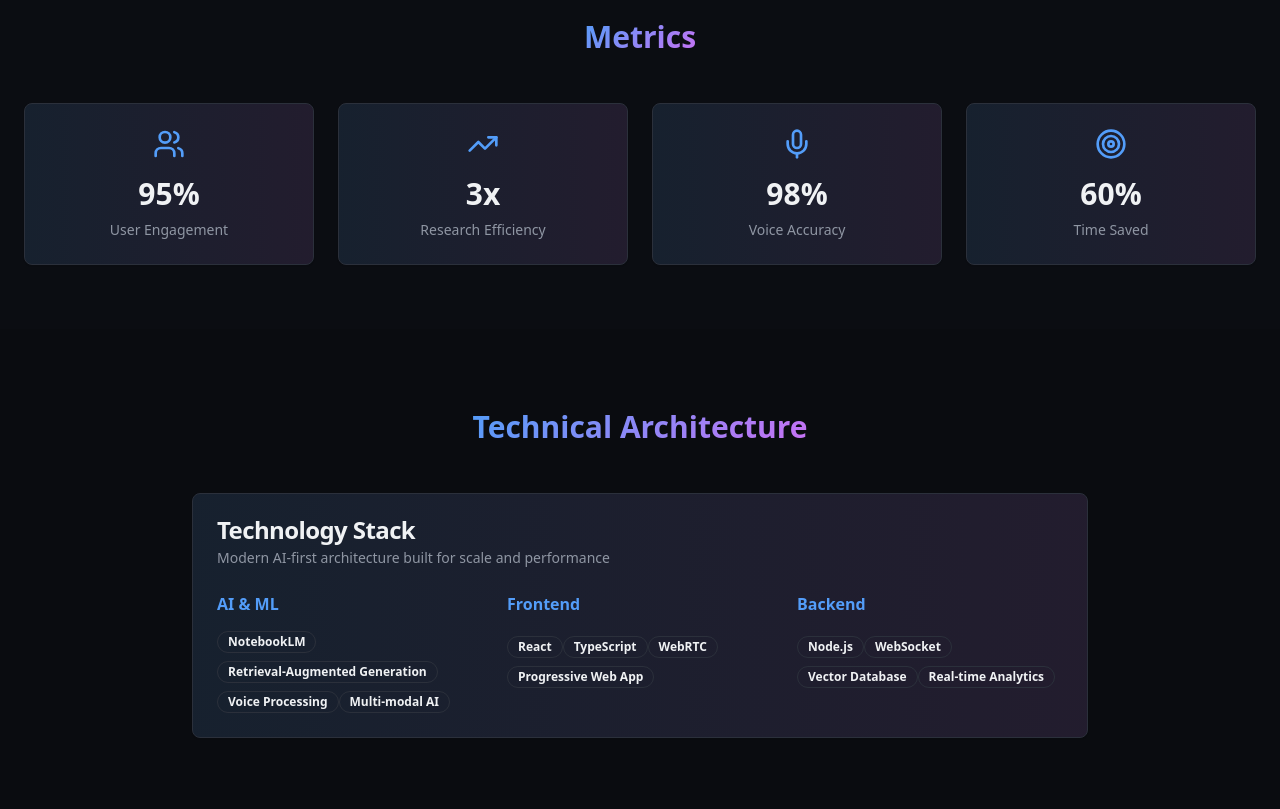
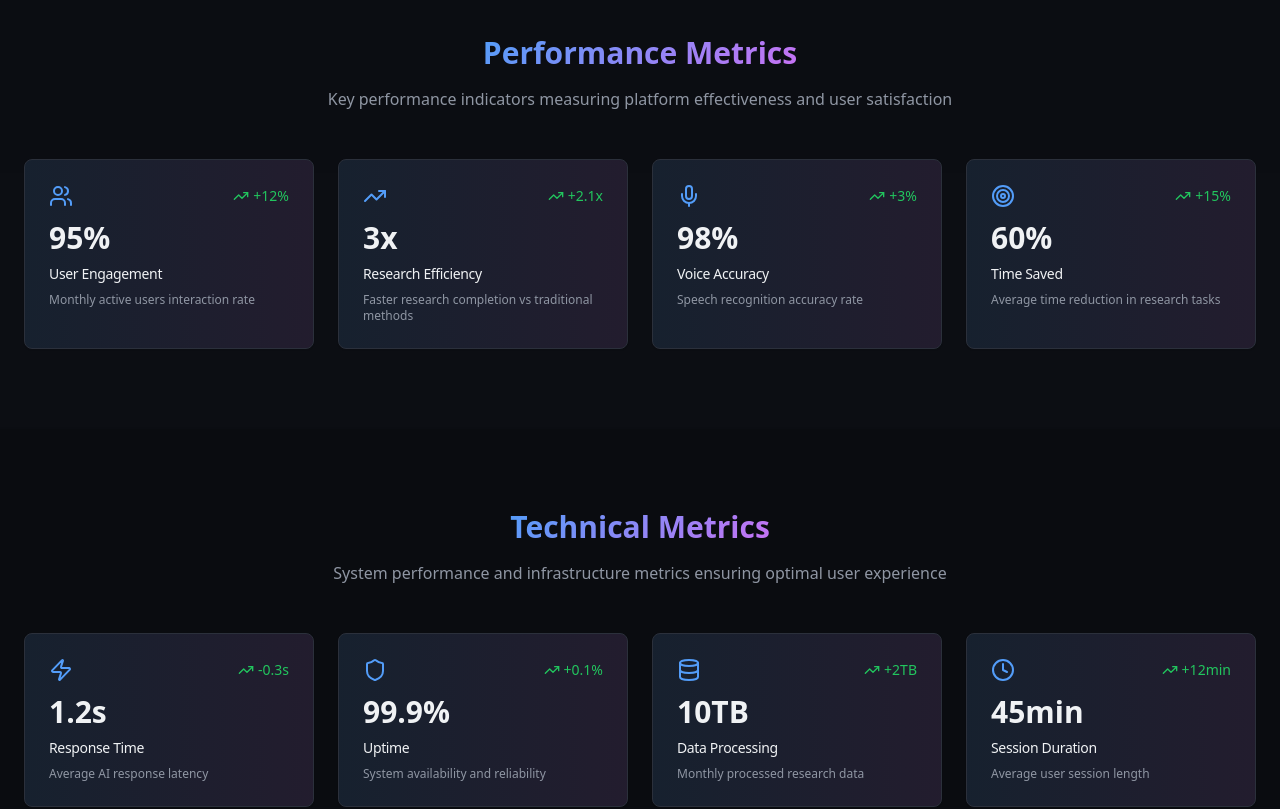
Before and after one commit to ziziyoung/voice-research-ai, a React (Vite) app: page /voice-research-assistant in a window 1280 px wide. Shown: the part 4400-5209 px from the top of the page. Built offline with nearby package versions, Linux system fonts and the light colour scheme.

Commit message:
Add metrics module

```diff
--- /dev/null
+++ b/src/components/MetricsModule.tsx
@@ -0,0 +1,97 @@
+import { Card, CardContent, CardDescription, CardHeader, CardTitle } from "@/components/ui/card";
+import { Badge } from "@/components/ui/badge";
+import { TrendingUp, TrendingDown, Minus, LucideIcon } from "lucide-react";
+
+interface MetricItem {
+  label: string;
+  value: string;
+  change?: string;
+  trend?: 'up' | 'down' | 'neutral';
+  icon: LucideIcon;
+  description?: string;
+}
+
+interface MetricsModuleProps {
+  title: string;
+  description?: string;
+  metrics: MetricItem[];
+  className?: string;
+}
+
+const MetricsModule = ({ title, description, metrics, className = "" }: MetricsModuleProps) => {
+  const getTrendIcon = (trend?: 'up' | 'down' | 'neutral') => {
+    switch (trend) {
+      case 'up':
+        return <TrendingUp className="w-4 h-4 text-green-500" />;
+      case 'down':
+        return <TrendingDown className="w-4 h-4 text-red-500" />;
+      case 'neutral':
+        return <Minus className="w-4 h-4 text-muted-foreground" />;
+      default:
+        return null;
+    }
+  };
+
+  const getTrendColor = (trend?: 'up' | 'down' | 'neutral') => {
+    switch (trend) {
+      case 'up':
+        return 'text-green-500';
+      case 'down':
+        return 'text-red-500';
+      case 'neutral':
+        return 'text-muted-foreground';
+      default:
+        return 'text-muted-foreground';
+    }
+  };
+
+  return (
+    <section className={`py-20 ${className}`}>
+      <div className="container mx-auto px-6">
+        <div className="text-center mb-12">
+          <h2 className="text-3xl font-bold mb-4">
+            <span className="gradient-text">{title}</span>
+          </h2>
+          {description && (
+            <p className="text-muted-foreground max-w-2xl mx-auto">{description}</p>
+          )}
+        </div>
+
+        <div className="grid md:grid-cols-2 lg:grid-cols-4 gap-6">
+          {metrics.map((metric, index) => (
+            <Card key={index} className="tech-card">
+              <CardHeader className="pb-3">
+                <div className="flex items-center justify-between">
+                  <metric.icon className="w-6 h-6 text-primary" />
+                  {metric.trend && (
+                    <div className="flex items-center gap-1">
+                      {getTrendIcon(metric.trend)}
+                      {metric.change && (
+                        <span className={`text-sm font-medium ${getTrendColor(metric.trend)}`}>
+                          {metric.change}
+                        </span>
+                      )}
+                    </div>
+                  )}
+                </div>
+              </CardHeader>
+              <CardContent className="pt-0">
+                <div className="space-y-2">
+                  <div className="text-3xl font-bold">{metric.value}</div>
+                  <CardTitle className="text-sm font-medium">{metric.label}</CardTitle>
+                  {metric.description && (
+                    <CardDescription className="text-xs">
+                      {metric.description}
+                    </CardDescription>
+                  )}
+                </div>
+              </CardContent>
+            </Card>
+          ))}
+        </div>
+      </div>
+    </section>
+  );
+};
+
+export default MetricsModule;
--- a/src/pages/VoiceResearchAssistant.tsx
+++ b/src/pages/VoiceResearchAssistant.tsx
@@ -1,14 +1,78 @@
-import { ArrowLeft, Smartphone, Monitor, Users, Target, Calendar, TrendingUp, Mic, MessageSquare, FileText, BarChart3 } from "lucide-react";
+import { ArrowLeft, Smartphone, Monitor, Users, Target, Calendar, TrendingUp, Mic, MessageSquare, FileText, BarChart3, Clock, Zap, Shield, Database } from "lucide-react";
 import { Link } from "react-router-dom";
 import { Card, CardContent, CardDescription, CardHeader, CardTitle } from "@/components/ui/card";
 import { Badge } from "@/components/ui/badge";
+import MetricsModule from "@/components/MetricsModule";
 
 const VoiceResearchAssistant = () => {
-  const metrics = [
-    { label: "User Engagement", value: "95%", icon: Users },
-    { label: "Research Efficiency", value: "3x", icon: TrendingUp },
-    { label: "Voice Accuracy", value: "98%", icon: Mic },
-    { label: "Time Saved", value: "60%", icon: Target }
+  const performanceMetrics = [
+    {
+      label: "User Engagement",
+      value: "95%",
+      change: "+12%",
+      trend: "up" as const,
+      icon: Users,
+      description: "Monthly active users interaction rate"
+    },
+    {
+      label: "Research Efficiency",
+      value: "3x",
+      change: "+2.1x",
+      trend: "up" as const,
+      icon: TrendingUp,
+      description: "Faster research completion vs traditional methods"
+    },
+    {
+      label: "Voice Accuracy",
+      value: "98%",
+      change: "+3%",
+      trend: "up" as const,
+      icon: Mic,
+      description: "Speech recognition accuracy rate"
+    },
+    {
+      label: "Time Saved",
+      value: "60%",
+      change: "+15%",
+      trend: "up" as const,
+      icon: Target,
+      description: "Average time reduction in research tasks"
+    }
+  ];
+
+  const technicalMetrics = [
+    {
+      label: "Response Time",
+      value: "1.2s",
+      change: "-0.3s",
+      trend: "up" as const,
+      icon: Zap,
+      description: "Average AI response latency"
+    },
+    {
+      label: "Uptime",
+      value: "99.9%",
+      change: "+0.1%",
+      trend: "up" as const,
+      icon: Shield,
+      description: "System availability and reliability"
+    },
+    {
+      label: "Data Processing",
+      value: "10TB",
+      change: "+2TB",
+      trend: "up" as const,
+      icon: Database,
+      description: "Monthly processed research data"
+    },
+    {
+      label: "Session Duration",
+      value: "45min",
+      change: "+12min",
+      trend: "up" as const,
+      icon: Clock,
+      description: "Average user session length"
+    }
   ];
 
   const features = [
@@ -250,25 +314,21 @@ const VoiceResearchAssistant = () => {
       </section>
 
 
-      {/* Key Metrics */}
-      <section className="py-16 bg-card/30">
-        <div className="container mx-auto px-6">
-          <h2 className="text-3xl font-bold text-center mb-12">
-            <span className="gradient-text">Metrics</span>
-          </h2>
-          <div className="grid md:grid-cols-4 gap-6">
-            {metrics.map((metric, index) => (
-              <Card key={index} className="tech-card text-center">
-                <CardContent className="pt-6">
-                  <metric.icon className="w-8 h-8 mx-auto mb-4 text-primary" />
-                  <div className="text-3xl font-bold mb-2">{metric.value}</div>
-                  <div className="text-sm text-muted-foreground">{metric.label}</div>
-                </CardContent>
-              </Card>
-            ))}
-          </div>
-        </div>
-      </section>
+      {/* Performance Metrics */}
+      <MetricsModule
+        title="Performance Metrics"
+        description="Key performance indicators measuring platform effectiveness and user satisfaction"
+        metrics={performanceMetrics}
+        className="bg-card/30"
+      />
+
+      {/* Technical Metrics */}
+      <MetricsModule
+        title="Technical Metrics"
+        description="System performance and infrastructure metrics ensuring optimal user experience"
+        metrics={technicalMetrics}
+        className="bg-background"
+      />
 
       {/* Technical Stack */}
       <section className="py-20 bg-background">
```
